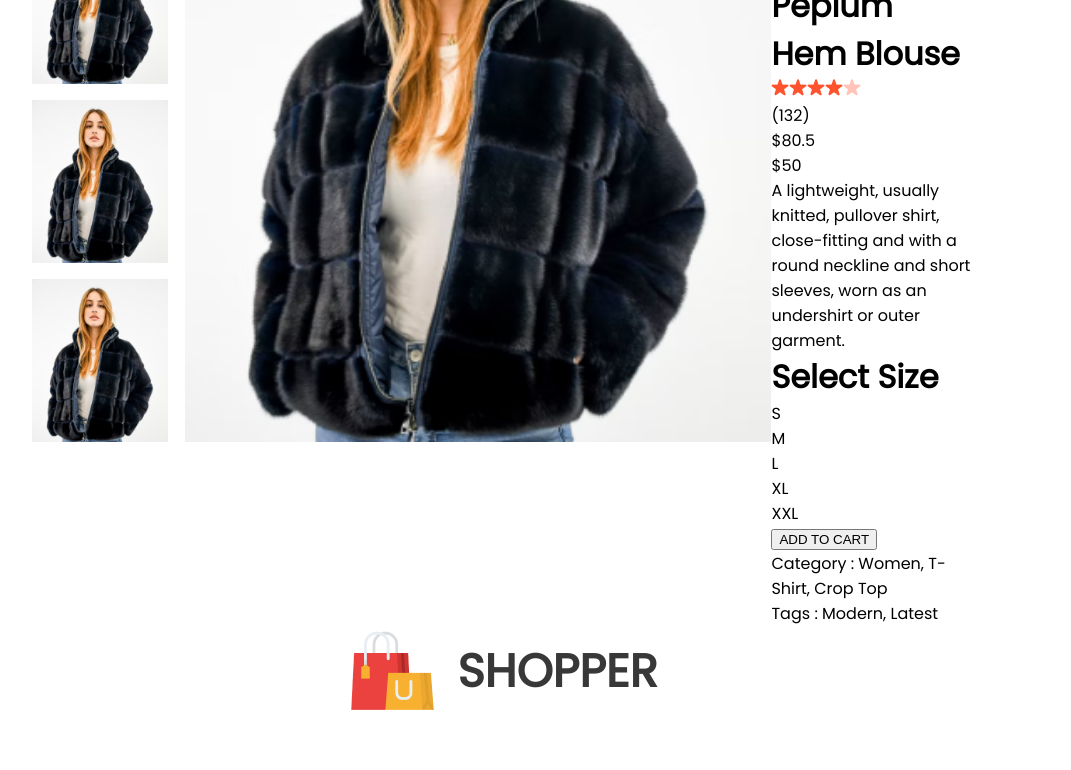
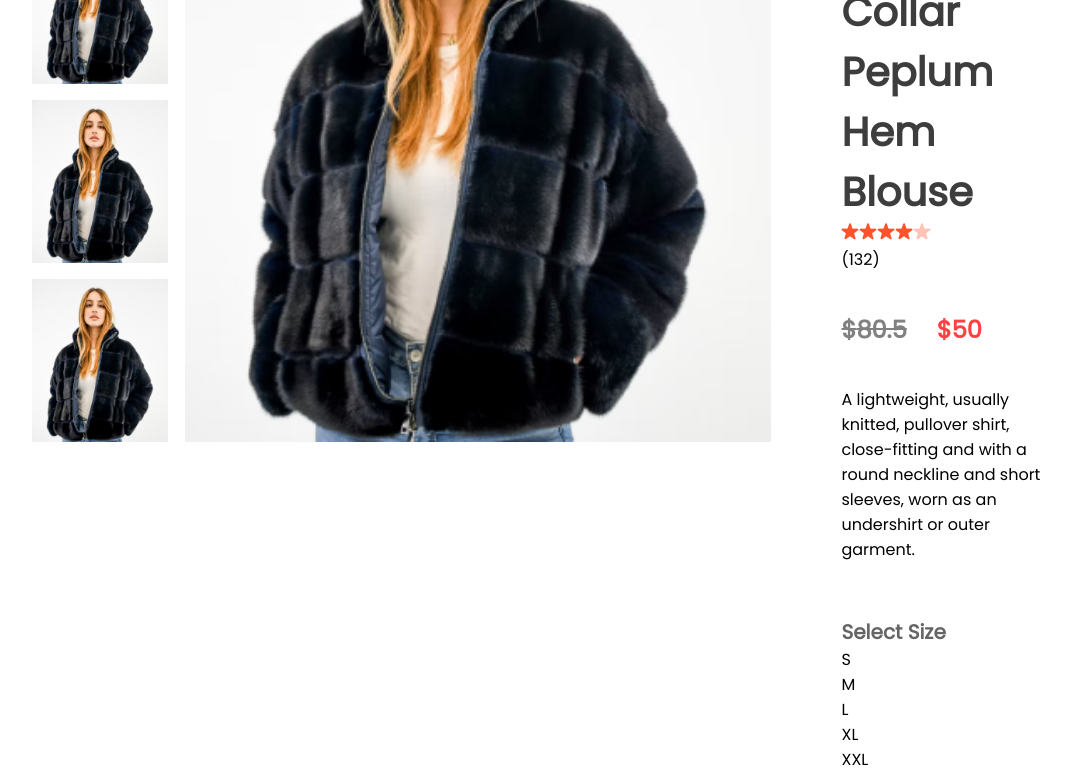
Before and after one commit to Jossyboydgenius/E-shop, a React (Create React App) app: page /product/1 in a window 1280 px wide. Shown: the part 500-1270 px from the top of the page, without its empty margins (138-1209 px from the left). Built offline with nearby package versions, Linux system fonts and the light colour scheme.

Commit message:
E-commerce

```diff
--- a/src/Components/ProductDisplay/ProductDisplay.css
+++ b/src/Components/ProductDisplay/ProductDisplay.css
@@ -22,3 +22,84 @@
     width: 586px;
     height: 700px;
 }
+
+.productdisplay-right{
+    margin: 0px 70px;
+    display: flex;
+    flex-direction: column;
+}
+
+.productdisplay-right h1{
+    color: #3d3d3d;
+    font-size: 40px;
+    font-weight: 700;
+}
+
+.productdisplay-right-stars{
+    display: flex;
+    align-items: center;
+    margin-top: 13px;
+    gap: 5px;
+    color: #1c1c1c;
+    font-size: 16px;
+}
+
+.productdisplay-right-prices{
+    display: flex;
+    margin: 40px 0px;
+    gap: 30px;
+    font-size: 24px;
+    font-weight: 700;
+}
+
+.productdisplay-right-price-old{
+    color: #818181;
+    text-decoration: line-through;
+}
+
+.productdisplay-right-price-new{
+    color: #ff4141;
+}
+
+.productdisplay-right-size h1{
+    margin-top: 55px;
+    color: #656565;
+    font-size: 20px;
+    font-weight: 600;
+}
+
+.productdisplay-right-sizes{
+    display: flex;
+    margin: 30px 0px;
+    gap: 20px;
+}
+
+.productdisplay-right-sizes div{
+    padding: 18px 24px;
+    background: #fbfbfb;
+    border: 1px solid #ebebeb;
+    border-radius: 3px;
+    cursor: pointer;
+}
+
+.productdisplay-right button{
+    padding: 20px 40px;
+    width: 200px;
+    font-size: 16px;
+    font-weight: 600;
+    color: white;
+    background: #ff4141;
+    margin-bottom: 40px;
+    border: none;
+    border-radius: 5px;
+    outline: none;
+    cursor: pointer;
+}
+
+.productdisplay-right-category {
+    margin-top: 10px;
+}
+
+.productdisplay-right-category span{
+    font-weight: 600;
+}
```
